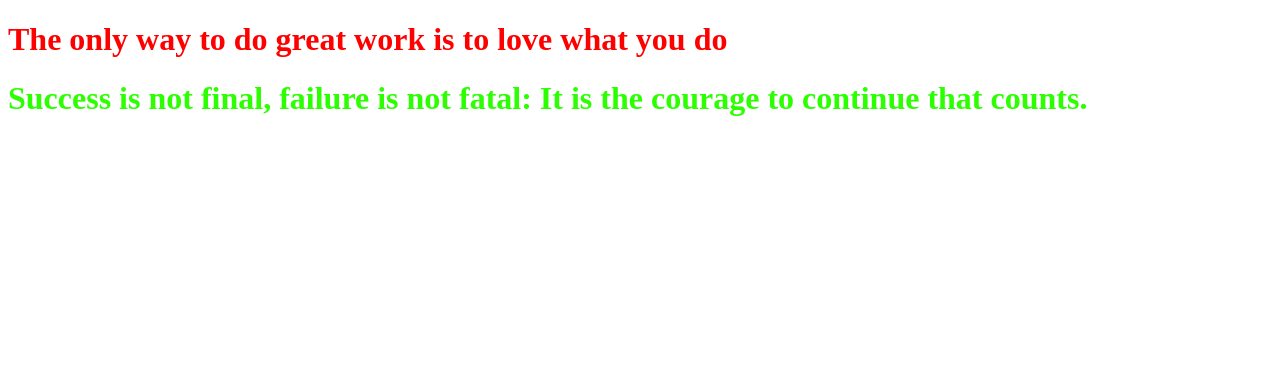
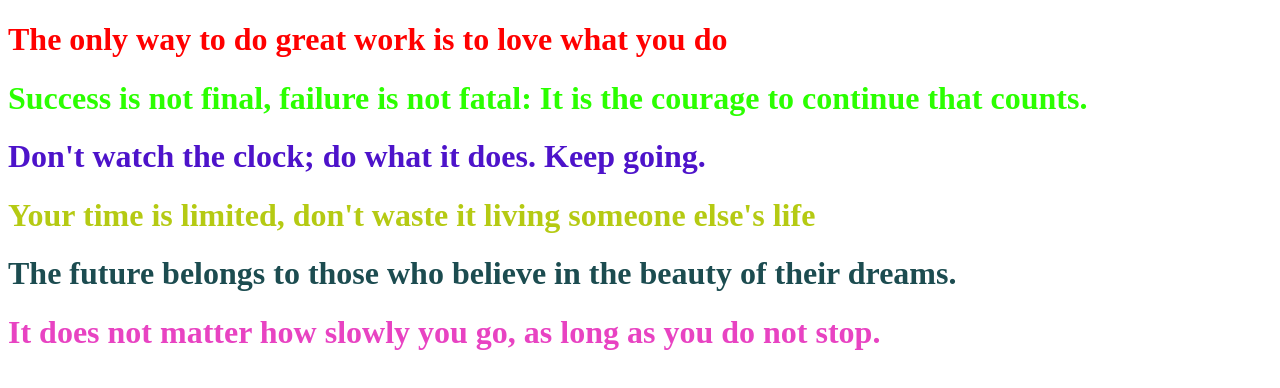
Before and after one commit to balajigundluru/Test, a plain HTML site: page index.html in a window 1280 px wide. Drawn offline with Linux system fonts and the light colour scheme.

Commit message:
Reapply "second commit"
This reverts commit c890ae38d3abc31e368800da7db5ad81503565b8.

```diff
--- a/index.html
+++ b/index.html
@@ -1,13 +1,20 @@
 <!DOCTYPE html>
 <html lang="en">
+
 <head>
     <meta charset="UTF-8">
     <meta name="viewport" content="width=device-width, initial-scale=1.0">
     <title>Document</title>
     <link rel="stylesheet" href="style.css">
 </head>
+
 <body>
     <h1 id="test1">The only way to do great work is to love what you do</h1>
     <h1 id="test2">Success is not final, failure is not fatal: It is the courage to continue that counts.</h1>
+    <h1 id="test3">Don't watch the clock; do what it does. Keep going.</h1>
+    <h1 id="test4">Your time is limited, don't waste it living someone else's life</h1>
+    <h1 id="test5">The future belongs to those who believe in the beauty of their dreams.</h1>
+    <h1 id="test6">It does not matter how slowly you go, as long as you do not stop.</h1>
 </body>
+
 </html>
--- a/style.css
+++ b/style.css
@@ -4,3 +4,15 @@
 #test2{
     color:rgb(43, 255, 0)
 }
+#test3{
+    color:rgb(77, 19, 202)
+}
+#test4{
+    color:rgb(181, 202, 19)
+}
+#test5{
+    color:rgb(28, 76, 80)
+}
+#test6{
+    color:rgba(224, 4, 173, 0.75)
+}
```
